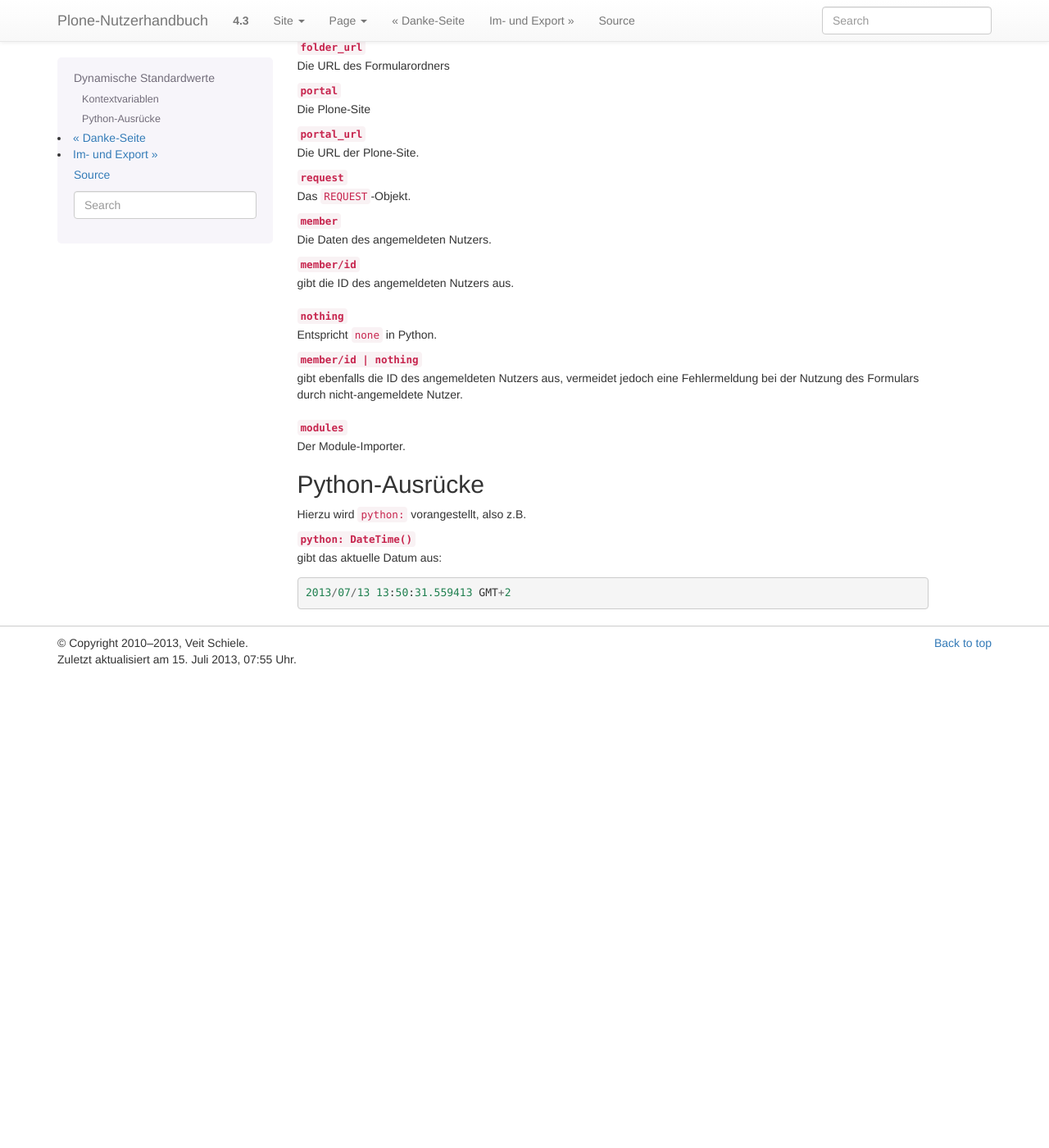
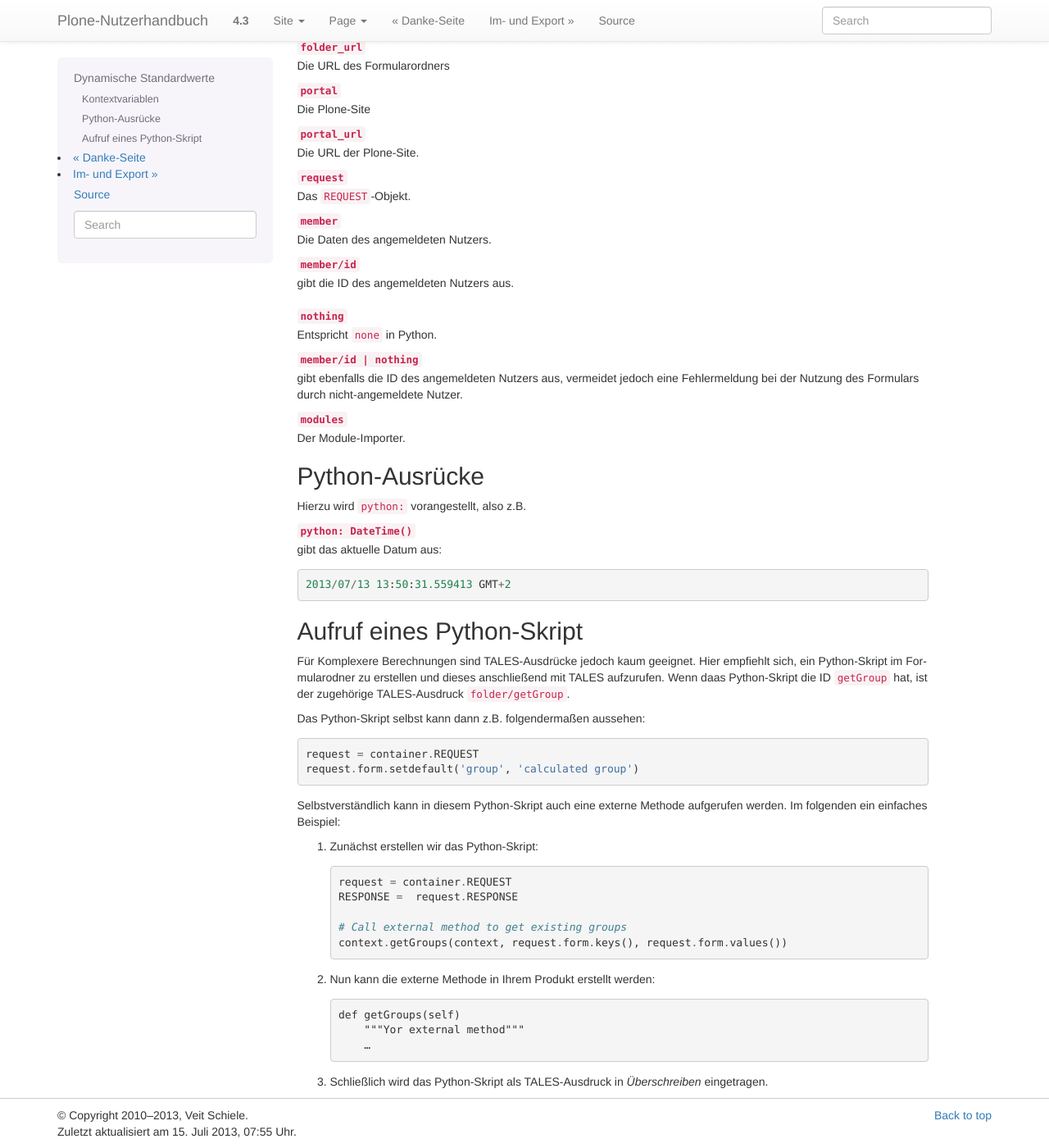
Before and after one commit to veit/plone-nutzerhandbuch, a Sphinx documentation site: the page built from source/erweiterungen/ploneformgen/dynamische-standardwerte.rst, in a window 1280 px wide and 1400 px high, scrolled down 559 px. Shown: the whole window at 82% size. Built offline with Sphinx 7.4.7, drawn with Linux system fonts in a browser that asks for light colours; pages that are not in the unit, such as notebooks, are missing from menus; before the commit the page ends 1383 px from its top, so only the background shows below that.

Commit message:
AAdded python script and external method to dynamic values for PloneFormGen

```diff
--- a/source/erweiterungen/ploneformgen/dynamische-standardwerte.rst
+++ b/source/erweiterungen/ploneformgen/dynamische-standardwerte.rst
@@ -20,40 +20,40 @@ Kontextvariablen
 Sie können die folgenden TALES-Kontextvariablen verwenden:
 
 ``here``
- Das aktuelle Objekt.
+    Das aktuelle Objekt.
 
- ``here/memberEmail``
-  gibt die E-Mail-Adresse des aktuellen Nutzers aus.
+    ``here/memberEmail``
+        gibt die E-Mail-Adresse des aktuellen Nutzers aus.
 
 ``folder``
- Der aktuelle Formularordner.
+    Der aktuelle Formularordner.
 
- ``folder/getEmail``
-  gibt Ihnen z.B. die E-Mail-Adresse des Formularordners zurück.
+    ``folder/getEmail``
+        gibt Ihnen z.B. die E-Mail-Adresse des Formularordners zurück.
 
 ``folder_url``
- Die URL des Formularordners
+    Die URL des Formularordners
 ``portal``
- Die Plone-Site
+    Die Plone-Site
 ``portal_url``
- Die URL der Plone-Site.
+    Die URL der Plone-Site.
 ``request``
- Das ``REQUEST``-Objekt.
+    Das ``REQUEST``-Objekt.
 ``member``
- Die Daten des angemeldeten Nutzers.
+    Die Daten des angemeldeten Nutzers.
 
- ``member/id``
-  gibt die ID des angemeldeten Nutzers aus.
+    ``member/id``
+        gibt die ID des angemeldeten Nutzers aus.
 
 ``nothing``
- Entspricht ``none`` in Python.
+    Entspricht ``none`` in Python.
 
- ``member/id | nothing``
-  gibt ebenfalls die ID des angemeldeten Nutzers aus, vermeidet jedoch eine
-  Fehlermeldung bei der Nutzung des Formulars durch nicht-angemeldete Nutzer.
+``member/id | nothing``
+    gibt ebenfalls die ID des angemeldeten Nutzers aus, vermeidet jedoch eine
+    Fehlermeldung bei der Nutzung des Formulars durch nicht-angemeldete Nutzer.
 
 ``modules``
- Der Module-Importer.
+    Der Module-Importer.
 
 Python-Ausrücke
 ===============
@@ -61,6 +61,39 @@ Python-Ausrücke
 Hierzu wird ``python:`` vorangestellt, also z.B.
 
 ``python: DateTime()``
- gibt das aktuelle Datum aus::
+    gibt das aktuelle Datum aus::
 
-  2013/07/13 13:50:31.559413 GMT+2
+        2013/07/13 13:50:31.559413 GMT+2
+
+Aufruf eines Python-Skript
+==========================
+
+Für Komplexere Berechnungen sind TALES-Ausdrücke jedoch kaum geeignet. Hier
+empfiehlt sich, ein Python-Skript im Formularodner zu erstellen und dieses
+anschließend mit TALES aufzurufen. Wenn daas Python-Skript die ID ``getGroup``
+hat, ist der zugehörige TALES-Ausdruck ``folder/getGroup``.
+
+Das Python-Skript selbst kann dann z.B. folgendermaßen aussehen::
+
+    request = container.REQUEST
+    request.form.setdefault('group', 'calculated group')
+
+Selbstverständlich kann in diesem Python-Skript auch eine externe Methode
+aufgerufen werden. Im folgenden ein einfaches Beispiel:
+
+#. Zunächst erstellen wir das Python-Skript::
+
+    request = container.REQUEST
+    RESPONSE =  request.RESPONSE
+
+    # Call external method to get existing groups
+    context.getGroups(context, request.form.keys(), request.form.values())
+
+#. Nun kann die externe Methode in Ihrem Produkt erstellt werden::
+
+    def getGroups(self)
+        """Yor external method"""
+        …
+
+#. Schließlich wird das Python-Skript als TALES-Ausdruck in *Überschreiben*
+   eingetragen.
```
